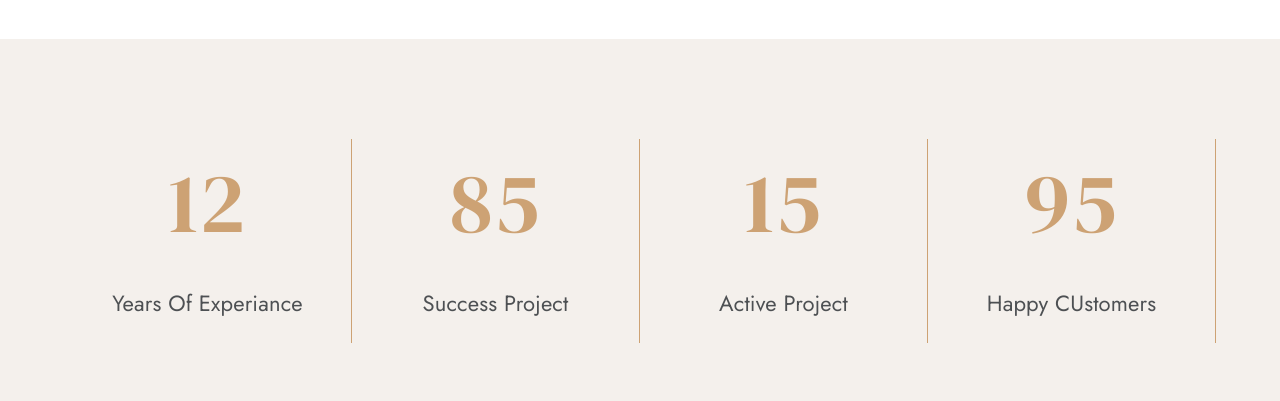
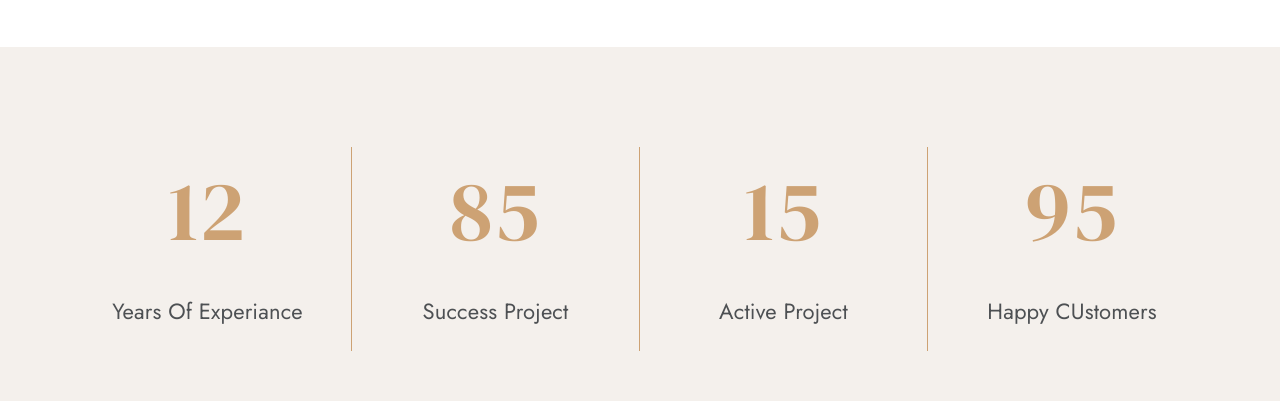
Before and after one commit to afrahabualrob/Reactproject-InteriorDesign, a React (Create React App) app: page / in a window 1280 px wide. Shown: the part 3420-3821 px from the top of the page. Built offline with nearby package versions, Linux system fonts and the light colour scheme.

Commit message:
remove right border from last elements

```diff
--- a/src/components/Counters/Counters.jsx
+++ b/src/components/Counters/Counters.jsx
@@ -2,6 +2,7 @@ import React from "react";
 import { Container, Grid } from "@mui/material";
 import styles from "./Counters.module.css";
 import ParagraphCenter from "../Paragraph/ParagraphCenter";
+import './counters.css'
 
 const Counters = () => {
   const counters = [
@@ -10,6 +11,7 @@ const Counters = () => {
     { id: 3, number: "15", caption: "Active Project" },
     { id: 4, number: "95", caption: "Happy CUstomers" },
   ];
+  // let classes = i;
 
   return (
     <section className={styles.countersSection}>
@@ -18,7 +20,13 @@ const Counters = () => {
           {counters.map((count) => {
             let { id, number, caption } = count;
             return (
-              <Grid key={id} item xs={6} md={3} className={styles.counterItem}>
+              <Grid
+                key={id}
+                item
+                xs={6}
+                md={3}
+                className={id == 4 ? "lastCounterItem": "counterItem"}
+              >
                 <span className={styles.number}>{number}</span>
                 {/* <p className={styles.caption}>{caption}</p> */}
                 <ParagraphCenter content={caption} />
--- a/src/components/Counters/Counters.module.css
+++ b/src/components/Counters/Counters.module.css
@@ -8,6 +8,9 @@
 
 .counterItem {
   border-right: 1px solid #cda274;
+}
+.lastCounterItem{
+  border: none;
 }
 
 .number {
--- /dev/null
+++ b/src/components/Counters/counters.css
@@ -0,0 +1,7 @@
+.counterItem {
+  border-right: 1px solid #cda274;
+}
+
+.lastCounterItem {
+  border: none;
+}
--- a/src/components/Headers/SubHeader/SubHeader.module.css
+++ b/src/components/Headers/SubHeader/SubHeader.module.css
@@ -7,6 +7,7 @@
   text-align: center;
   letter-spacing: 0.01em;
   color: #4d5053;
+  margin-bottom: 30px;
 }
 
 @media only screen and (max-width: 769px) {
```
